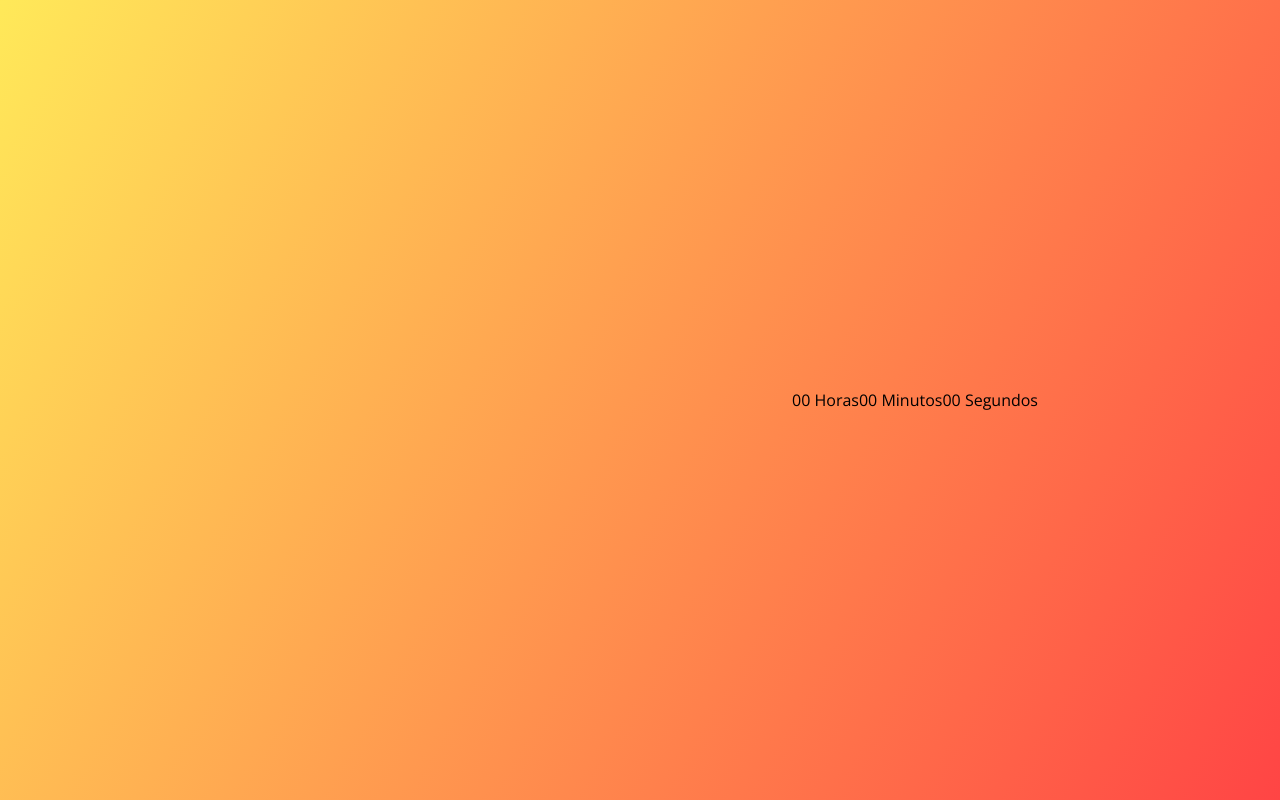
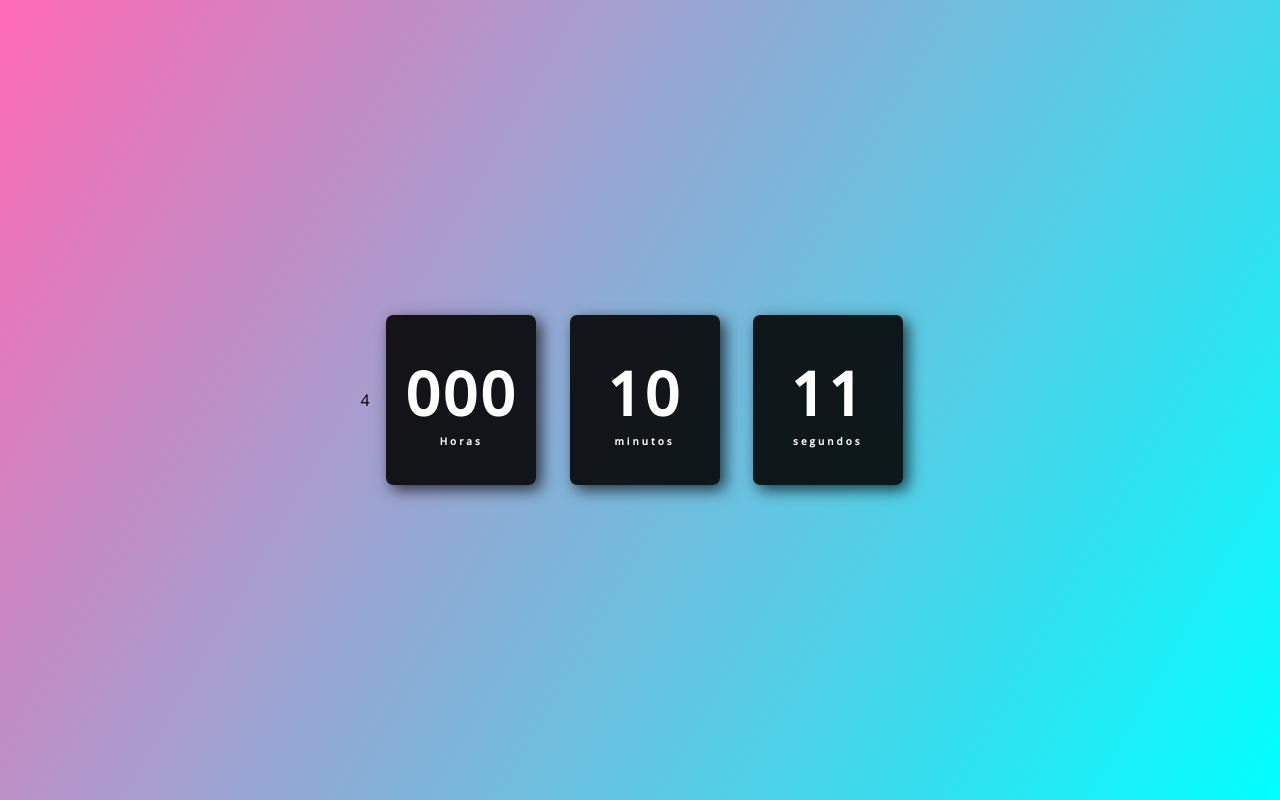
Before and after one commit to mattheusp/relogio-dinamico_HTML_CSS_JS, a plain HTML site: page index.html in a window 1280 px wide. Drawn offline with nearby package versions, Linux system fonts and the light colour scheme.

Commit message:
commit_vALL

```diff
--- a/index.html
+++ b/index.html
@@ -1,44 +1,30 @@
-<!-- Começo do arquivo HTML -->
 <!DOCTYPE html>
 <html lang="pt-br">
-
 <head>
-
-    <!-- Metadados -->
     <meta charset="UTF-8">
-    <meta http-equiv="X-UA-Compatible" content="IE=edge">
-    <meta name="viewport" content="width=device-width, initial-scale=1.0">
+    <meta name="viewport" content="width=device-width, initial-scale=1.0">4
     <link rel="stylesheet" href="styles.css">
-
-    <!-- Título da página (aparece na aba) -->
-    <title>Relógio digital</title>
+    <title>Relógio Dinâmico</title>
 </head>
 
-<!-- Div Relógio -->
-
 <body>
-    <div class="relogio"></div>
+    <div class="relogio">
         <div>
             <span id="horas">00</span>
             <span class="tempo">Horas</span>
         </div>
 
-
         <div>
             <span id="minutos">00</span>
-        <span class="tempo">Minutos</span>
+            <span class="tempo">minutos</span>
         </div>
 
         <div>
             <span id="segundos">00</span>
-        <span class="tempo">Segundos</span>
+            <span class="tempo">segundos</span>
         </div>
     </div>
 
     <script src="scripts.js"></script>
-
 </body>
-
-<!-- Fim do arquivo HTML -->
-
 </html>
--- a/scripts.js
+++ b/scripts.js
@@ -1,20 +1,20 @@
-const horas = document.elementByid('horas');
-const minutos = document.elementByid('minutos');
-const segundos = document.elementByid('segundos');
+const horas = document.getElementById('horas');
+const minutos = document.getElementById('minutos');
+const segundos = document.getElementById('segundos');
 
 const relogio = setInterval(function time() {
     let dateToday = new Date();
     let hr = dateToday.getHours();
     let min = dateToday.getMinutes();
-    let scdns = dateToday.getSeconds();
+    let s = dateToday.getSeconds();
 
     if (hr < 10) hr = '0' + hr;
 
-    if (min < 10) hr = '0' + min;
+    if (min < 10) min = '0' + min;
 
-    if (scnds < 10) hr = '0' + scnds;
+    if (hr < 10) hr = '0' + hr;
 
     horas.textContent = hr;
     minutos.textContent = min;
-    segundos.textContet - scdns;
+    segundos.textContent = s;
 })
--- a/styles.css
+++ b/styles.css
@@ -10,7 +10,7 @@
 
 body {
     height: 100vh;
-    background: linear-gradient(120deg, #ffe53bd8, #ff2525da);
+    background: linear-gradient(120deg, #FF69B4, #00FFFF);
     display: flex;
     align-items: center;
     justify-content: center;
@@ -48,5 +48,4 @@ body {
 
 .relogio span.tempo {
     font-size: 10px;
-
 }
```
Lines whose indentation alone changed are shown as unchanged.
